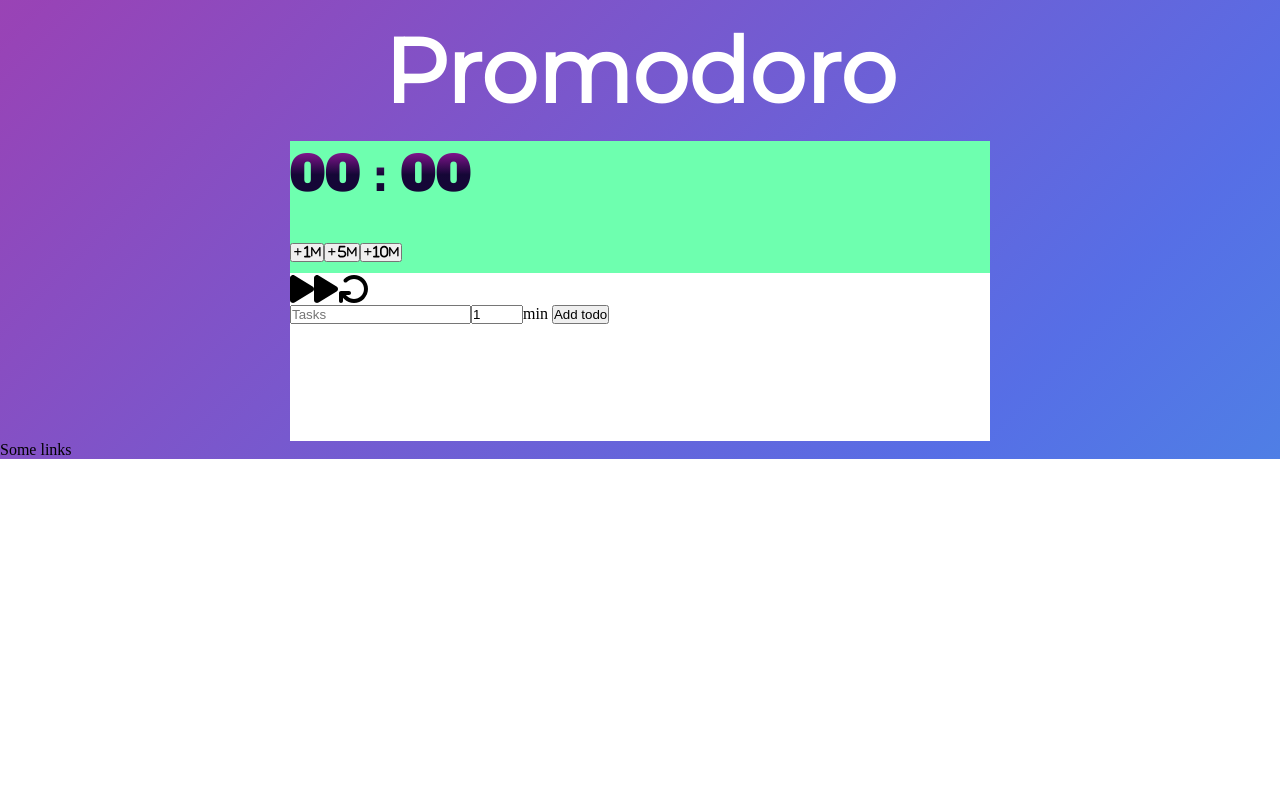
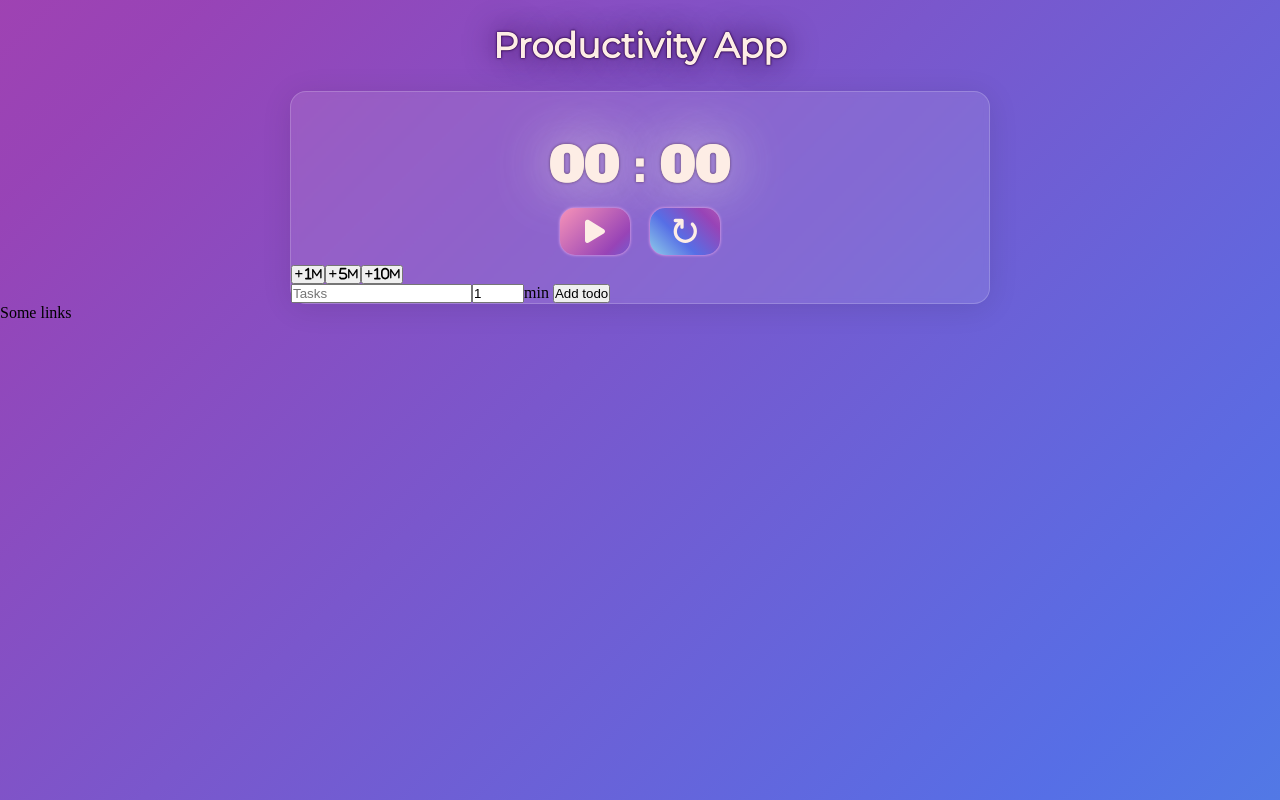
Before and after one commit to alexatsu/productivityapp, a Vue app in the folder Promodoro App/: page / in a window 1280 px wide. Built offline with nearby package versions, Linux system fonts and the light colour scheme.

Commit message:
10 still styling

```diff
--- a/Promodoro App/src/App.scss
+++ b/Promodoro App/src/App.scss
@@ -8,8 +8,8 @@
   margin: 0;
   padding: 0;
 }
-
 body {
+  height: 100vh; //temporarily
   font-size: 16px;
   background-size: 300% 300%;
   background-image: linear-gradient(
@@ -22,38 +22,85 @@ body {
   -webkit-animation: AnimateBG 20s ease infinite;
   animation: AnimateBG 20s ease infinite;
   @-webkit-keyframes AnimateBG {
-    0%{background-position:0% 50%}
-    50%{background-position:100% 50%}
-    100%{background-position:0% 50%}
+    0% {
+      background-position: 0% 50%;
+    }
+    50% {
+      background-position: 100% 50%;
+    }
+    100% {
+      background-position: 0% 50%;
+    }
   }
   @keyframes AnimateBG {
-    0%{background-position:0% 50%}
-    50%{background-position:100% 50%}
-    100%{background-position:0% 50%}
+    0% {
+      background-position: 0% 50%;
     }
+    50% {
+      background-position: 100% 50%;
     }
-.nav {
-  height: 100%;
-  font-size: 7vw;
-  font-family: f.$primaryFont;
-  font-weight: 600;
-  color: rgb(255, 255, 255);
-  text-align: center;
-  padding: 1rem;
-}
-.main-app {
-  min-height: 300px;
-  width: 100%;
-  max-width: 700px;
-  background-color: rgb(255, 255, 255);
-  margin: auto;
-
-  .countdown {
-    background-color: rgb(110, 255, 175);
-    font-family: f.$countdownFont;
-    font-size: 3rem;
-    .timer {
-      @include c.Dblue;
+    100% {
+      background-position: 0% 50%;
     }
   }
 }
+
+.nav {
+  padding: 1.5rem;
+  display: flex;
+  justify-content: center;
+  span {
+    font-size: 2.2rem;
+    font-family: f.$primaryFont;
+    font-weight: 600;
+    color: c.$Lpastel;
+    text-shadow: 0 0 3px c.$Dpurple, 0 0 30px c.$Dpurple, 0 0 1px c.$Dpurple,
+      0 0 1px c.$Dpurple;
+  }
+}
+
+.main-app {
+  width: 100%;
+  max-width: 700px;
+  margin: auto;
+
+  background: rgba(251, 251, 251, 0.1);
+  border-radius: 16px;
+  box-shadow: 0 4px 30px rgba(0, 0, 0, 0.1);
+  backdrop-filter: blur(3.9px);
+  -webkit-backdrop-filter: blur(3.9px);
+  border: 1px solid rgba(255, 255, 255, 0.189);
+  .countdown {
+    display: flex;
+    flex-direction: column;
+    align-items: center;
+  }
+  .timer {
+    color: c.$Lpastel;
+    padding-top: 40px;
+    font-size: 3rem;
+    font-family: f.$countdownFont;
+    text-shadow: 0 0 55px rgba(230, 228, 228, 0.879), 0 0 1px c.$Lpastel,
+      0 0 3px c.$Dpurple, 0 0 1px c.$Dpurple;
+  }
+  .icons {
+    display: flex;
+    button.icon1  {
+      @include c.buttonStyles(-45deg)
+    }
+    button.icon2 {
+      @include c.buttonStyles(45deg)
+    }
+    button:hover {
+      background-position: right center; /* change the direction of the change here */
+      color: #fff;
+      text-decoration: none;
+    }
+    .icon1 {
+      color: c.$Lpastel;
+    }
+    .icon2 {
+      color: c.$Lpastel;
+    }
+  }
+}
--- a/Promodoro App/src/App.vue
+++ b/Promodoro App/src/App.vue
@@ -93,13 +93,26 @@ function todoTimeEvent(secs) {
 <template>
 
   <body>
-    <header class="nav">Promodoro
+    <header class="nav">
+      <span>Productivity App</span>
     </header>
     <main class="main-app">
-      <div class="countdown">
-        <div><span class="timer">{{ display }}</span></div>
-        <button @click="countdownStart()" v-if="seconds > 0">{{ btnToggle }}</button>
-        <button @click="countdownReset()" v-if="seconds > 0">Reset</button>
+        <div class="countdown">
+          <span class="timer">{{ display }}</span>
+          <div class="icons">
+            <button class="icon1" @click="countdownStart()">
+              <font-awesome-icon
+              :icon="playButtonIcon"
+              size='2x' />
+            </button>
+            <button class="icon2" @click="countdownReset()">
+              <font-awesome-icon
+              icon="fa-solid fa-arrow-rotate-right"
+              size='2x'
+              rotation="270" />
+            </button>
+          </div>
+        </div>
         <button @click="addOneMinute" v-if="seconds < 3600">
           <font-awesome-icon icon="fa-solid fa-plus" transform='shrink-5' />
           <font-awesome-icon icon="fa-solid fa-1" size='1x' />
@@ -116,21 +129,6 @@ function todoTimeEvent(secs) {
           <font-awesome-icon icon="fa-solid fa-0" size='1x' />
           <font-awesome-icon icon="fa-solid fa-m" transform='shrink-3' />
         </button>
-      </div>
-
-      <font-awesome-icon
-        @click="countdownStart()"
-        :icon="btnToggle ? 'fa-play fa-solid' : 'fa-pause fa-solid'"
-        size='2x' />
-      <font-awesome-icon
-        @click="countdownStart()"
-        :icon="playButtonIcon"
-        size='2x' />
-      <font-awesome-icon
-        @click="countdownReset()"
-        icon="fa-solid fa-arrow-rotate-right"
-        size='2x'
-        rotation="180" />
 
       <Todo @testEvent="todoTimeEvent" />
     </main>
--- a/Promodoro App/src/scss/colors.scss
+++ b/Promodoro App/src/scss/colors.scss
@@ -1,23 +1,22 @@
 // Primary colors
+$Dpurple: #2E0249;
+$Lpink: #fa3081;
+$Lpastel: #fdede5;
 
-@mixin Dblue {
-    /* Fallback: Set a background color. */
-    background-color: red;
-    /* Create the gradient. */
+@mixin buttonStyles($direction) {
     background-image: linear-gradient(
-        180deg,
-        hsl(300, 74%, 42%) 0%,
-        hsl(258, 78%, 12%) 51%,
-    );
-    /* Set the background size and repeat properties. */
-    background-size: 100%;
-    background-repeat: repeat;
-    -webkit-background-clip: text;
-    -webkit-text-fill-color: transparent;
-    -moz-background-clip: text;
-    -moz-text-fill-color: transparent;
+        $direction,
+        hsla(199, 75%, 56%, 0.534) 0%,
+        hsl(230, 74%, 62%) 25%,
+        hsl(284, 46%, 49%) 51%,
+        hsla(338, 100%, 60%, 0.491) 100%
+      );
+      margin: 10px;
+      padding: 10px;
+      transition: 0.5s;
+      background-size: 200% auto;
+      box-shadow: 0 0 3px rgb(254, 180, 239);
+      border: none;
+      border-radius: 15px;
+      min-width: 70px;
 }
-
-
-//Secondary colors
-$Lpink: rgb(255, 172, 230);
```
Lines whose indentation alone changed are shown as unchanged.
